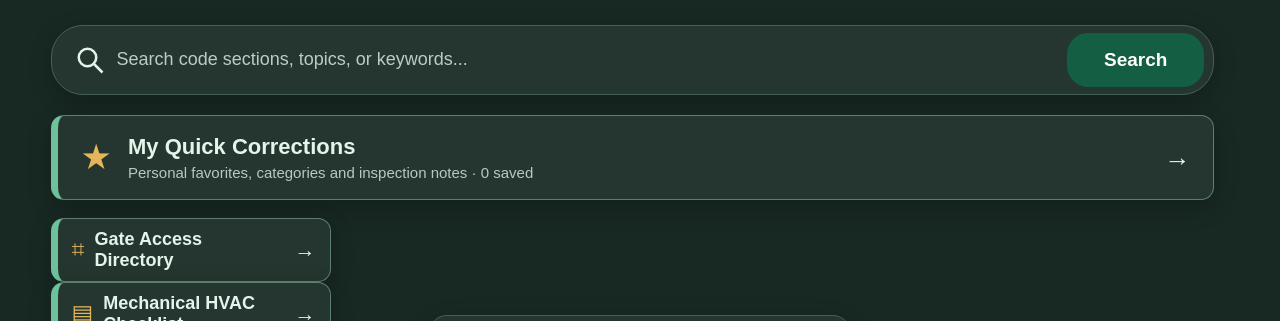
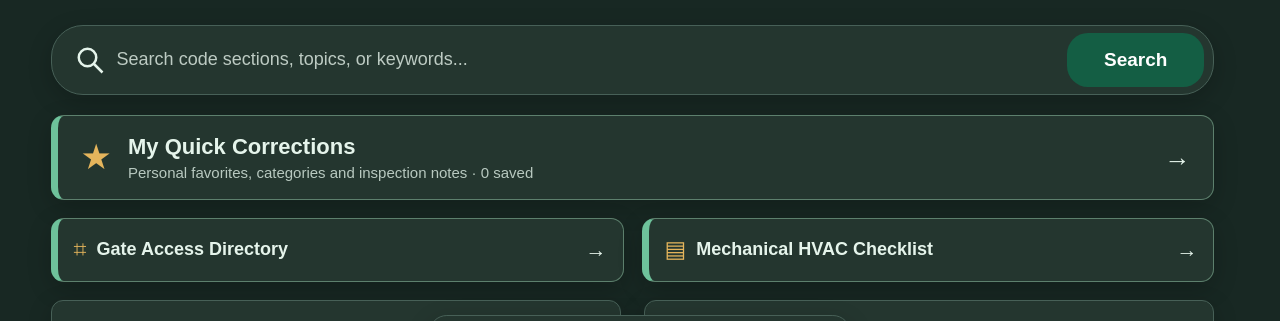
Before and after one commit to pastorejon-hub/Douglas-County-Inspector-Toolkit-Prototype, a plain HTML site: page index.html in a window 1280 px wide. Shown: the part 407-728 px from the top of the page. Drawn offline with Linux system fonts and the light colour scheme.

Commit message:
Align Gate Access and Mechanical HVAC buttons side by side with equal CSS spacing

```diff
--- a/index.html
+++ b/index.html
@@ -50,6 +50,12 @@ body.dark .inspection-actions button.secondary{background:#294d3d;color:#e6f5e9;
 body.dark .inspection-actions button.selected{background:#315f47;color:#e6f5e9}
 @media(max-width:550px){.inspection-highlight{padding:15px}.inspection-actions button{flex:1 1 100%}}
  .hvac-checklist{display:grid;gap:0;margin-top:12px}.hvac-check{display:flex;align-items:flex-start;gap:12px;padding:12px 4px;border-bottom:1px solid var(--line);line-height:1.45;cursor:pointer}.hvac-check:last-child{border-bottom:0}.hvac-check input{width:22px;height:22px;flex:none;accent-color:#3d9d74;margin-top:1px}.hvac-check span{flex:1}
+/* Consistent two-up utility buttons, including iPad and phone widths. */
+.utility-strip{display:grid!important;grid-template-columns:repeat(2,minmax(0,1fr))!important;column-gap:18px!important;row-gap:18px!important;padding:18px 0 0!important;margin:0 0 18px!important;align-items:stretch!important}
+.utility-strip .gate-compact{box-sizing:border-box!important;width:100%!important;max-width:none!important;min-width:0!important;min-height:64px!important;margin:0!important;padding:12px 16px!important;flex:none!important;gap:10px!important}
+.utility-strip .gate-compact strong{font-size:clamp(14px,1.65vw,18px);line-height:1.2}
+.utility-strip .gate-compact .star{flex:none}
+@media(max-width:480px){.utility-strip{column-gap:10px!important}.utility-strip .gate-compact{padding:10px 9px!important;gap:6px!important}.utility-strip .gate-compact .star{font-size:18px!important}.utility-strip .gate-compact .end{font-size:16px!important}.utility-strip .gate-compact strong{font-size:13px!important}}
 /* Ensure the quick-tool row remains visibly separated from both adjacent home tiles. */
 #quickHome{margin-bottom:0}.utility-strip{padding-top:18px!important;padding-bottom:0!important;margin-bottom:18px!important}.utility-strip .gate-compact{margin:0!important}
 </style><style>header{margin:0!important;border-bottom:8px solid #86223d!important}.county-maroon-bar{margin:0!important;border:0!important;padding:0!important;display:block!important;line-height:0!important}header + .county-maroon-bar{margin-top:0!important}
```
